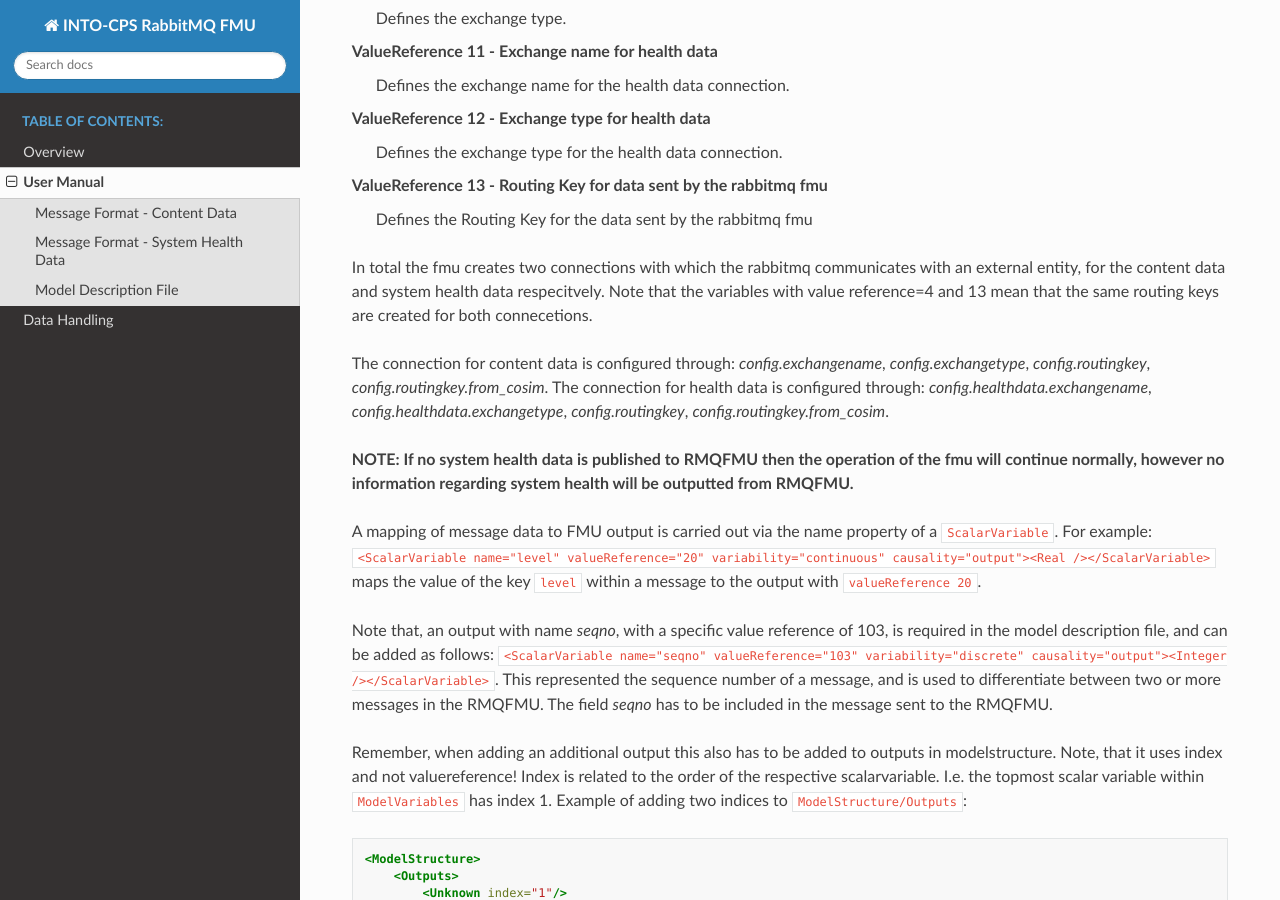
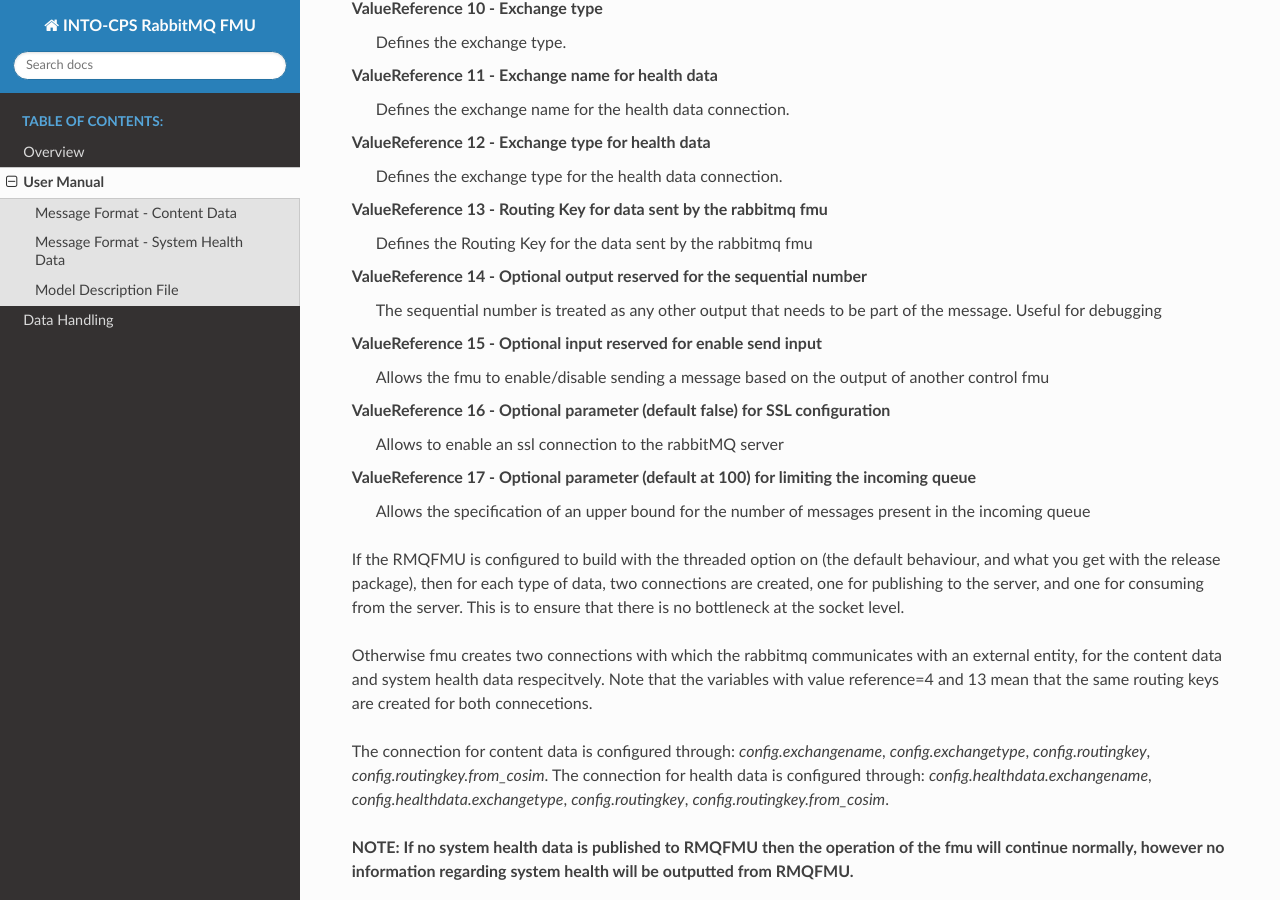
Before and after one commit to INTO-CPS-Association/fmu-rabbitmq, a Sphinx documentation site: the page built from docs/user-manual.rst, in a window 1280 px wide and 900 px high, scrolled down 2669 px. Built offline with Sphinx 7.4.7 and the Read the Docs theme 2.0.0, drawn with Linux system fonts in a browser that asks for light colours; some of the changed text lies outside the part shown.

Commit message:
Update user-manual.rst

```diff
--- a/docs/user-manual.rst
+++ b/docs/user-manual.rst
@@ -58,7 +58,7 @@
 ----------------------
 :code:`ScalarVariables` within the Model Description File are used to configure properties of RMQFMU, mapping message data to FMU outputs, as well as FMU inputs to message data.
 The first 0-9 `valueReference` of the model description file are used for configuring RMQFMU. It is adviced **not** to use `valueReference` 0-19, as these might be used for future updates.
-Below is a description of the configuration of RMQFMU via scalar variables of the model description file:
+Below is a description of the configuration of RMQFMU via scalar variables of the model description file (parameter and obligatory field where not specified):
 
 ValueReference 0 - hostname
     Defines the host, i.e. `localhost`
@@ -106,7 +106,21 @@
 ValueReference 13 - Routing Key for data sent by the rabbitmq fmu
     Defines the Routing Key for the data sent by the rabbitmq fmu
 
-In total the fmu creates two connections with which the rabbitmq communicates with an external entity, for the content data and system health data respecitvely. Note that the variables with value reference=4 and 13 mean that the same routing keys are created for both connecetions.
+ValueReference 14 - Optional output reserved for the sequential number
+    The sequential number is treated as any other output that needs to be part of the message. Useful for debugging
+
+ValueReference 15 - Optional input reserved for enable send input
+    Allows the fmu to enable/disable sending a message based on the output of another control fmu
+
+ValueReference 16 - Optional parameter (default false) for SSL configuration
+    Allows to enable an ssl connection to the rabbitMQ server
+
+ValueReference 17 - Optional parameter (default at 100) for limiting the incoming queue
+    Allows the specification of an upper bound for the number of messages present in the incoming queue
+
+If the RMQFMU is configured to build with the threaded option on (the default behaviour, and what you get with the release package), then for each type of data, two connections are created, one for publishing to the server, and one for consuming from the server. This is to ensure that there is no bottleneck at the socket level.
+
+Otherwise fmu creates two connections with which the rabbitmq communicates with an external entity, for the content data and system health data respecitvely. Note that the variables with value reference=4 and 13 mean that the same routing keys are created for both connecetions.
 
 The connection for content data is configured through: `config.exchangename`, `config.exchangetype`, `config.routingkey`, `config.routingkey.from_cosim`.
 The connection for health data is configured through: `config.healthdata.exchangename`, `config.healthdata.exchangetype`, `config.routingkey`, `config.routingkey.from_cosim`.
@@ -114,10 +128,6 @@
 **NOTE: If no system health data is published to RMQFMU then the operation of the fmu will continue normally, however no information regarding system health will be outputted from RMQFMU.**
 
 A mapping of message data to FMU output is carried out via the name property of a :code:`ScalarVariable`. For example: :code:`<ScalarVariable name="level" valueReference="20" variability="continuous" causality="output"><Real /></ScalarVariable>` maps the value of the key :code:`level` within a message to the output with :code:`valueReference 20`.
-
-Note that, an output with name `seqno`, with a specific value reference of 103, is required in the model description file, and can be added as follows:
-:code:`<ScalarVariable name="seqno" valueReference="103" variability="discrete" causality="output"><Integer /></ScalarVariable>`.
-This represented the sequence number of a message, and is used to differentiate between two or more messages in the RMQFMU. The field `seqno` has to be included in the message sent to the RMQFMU.
 
 Remember, when adding an additional output this also has to be added to outputs in modelstructure. Note, that it uses index and not valuereference! Index is related to the order of the respective scalarvariable. I.e. the topmost scalar variable within ``ModelVariables`` has index 1. Example of adding two indices to ``ModelStructure/Outputs``:
 
```
